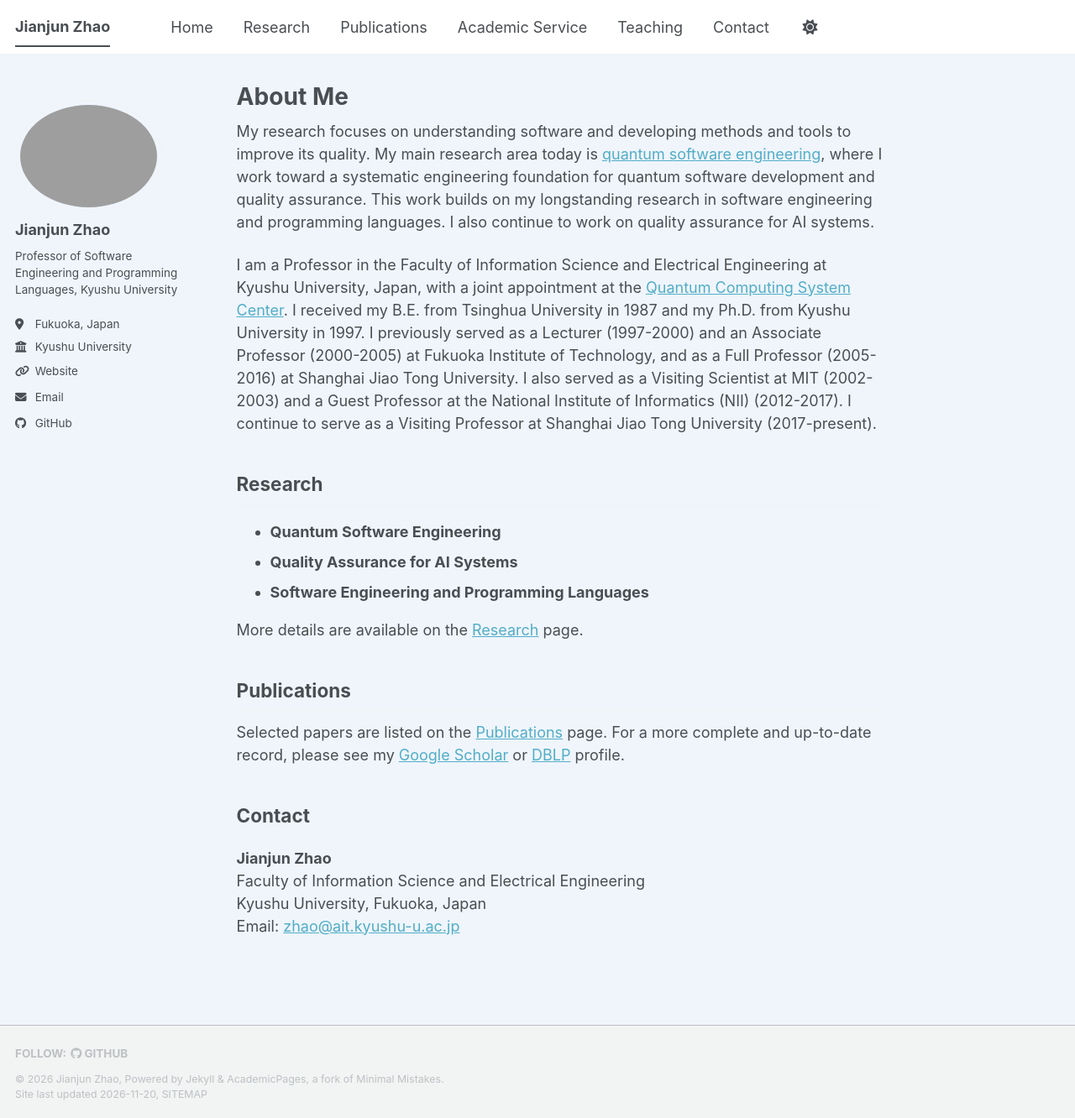
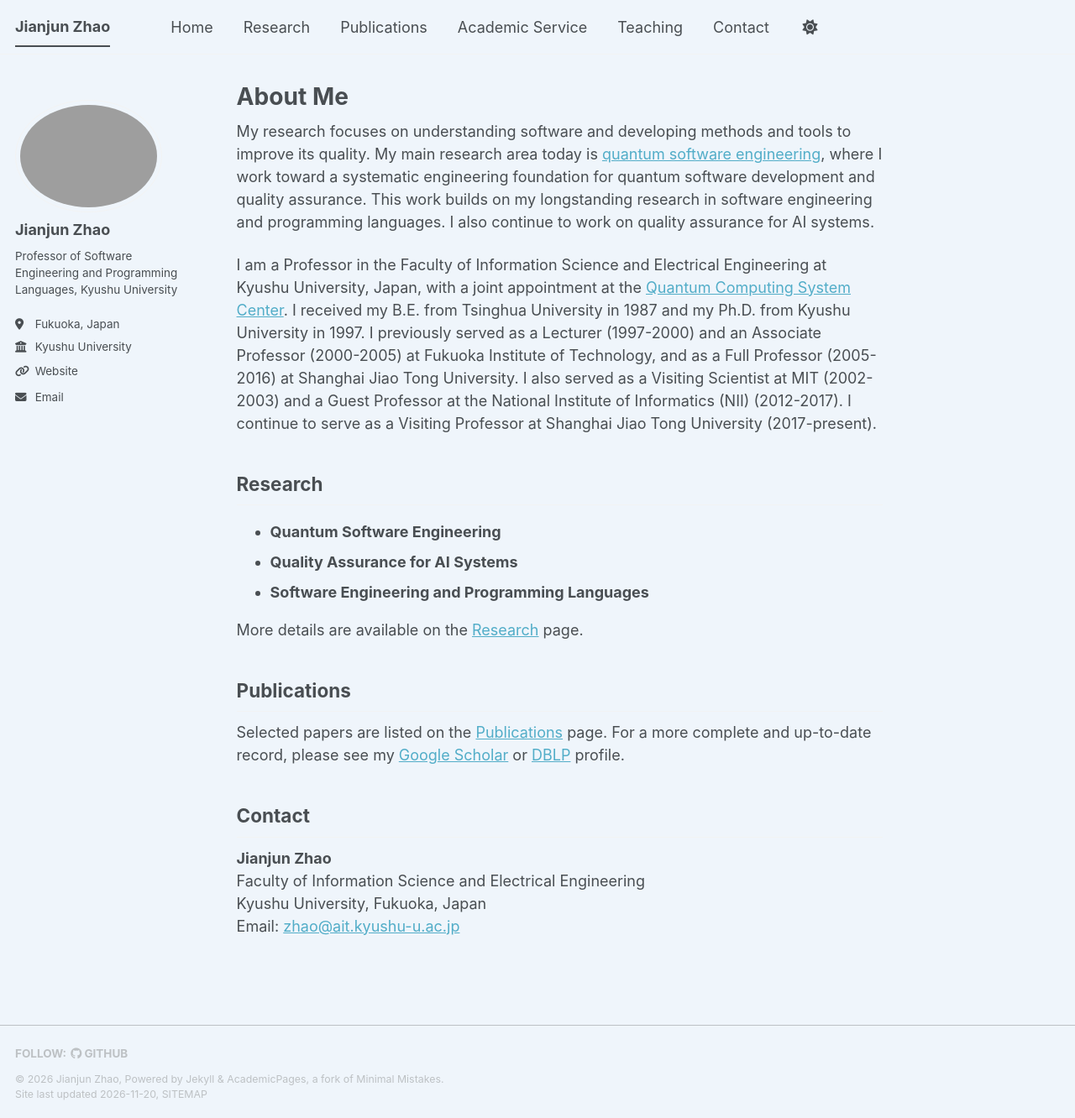
Before and after one commit to jianjunzhao-home/jianjunzhao-home.github.io, a Jekyll site: the page built from _pages/about.md, in a window 1280 px wide and 1332 px high. Shown: the whole window at 84% size. Built offline with Jekyll 4.4.1, drawn with Linux system fonts in a browser that asks for light colours; a script bundle is joined from its source files by our own code; a style sheet for code colours, icons or effects is not loaded.

Commit message:
Author profile and main.scss file

```diff
--- a/_includes/author-profile.html
+++ b/_includes/author-profile.html
@@ -85,9 +85,6 @@
       {% if author.dribbble %}
         <li><a href="https://dribbble.com/{{ author.dribbble }}"><i class="fab fa-fw fa-dribbble icon-pad-right" aria-hidden="true"></i>Dribbble</a></li>
       {% endif %}
-      {% if author.github %}
-        <li><a href="https://github.com/{{ author.github }}"><i class="fab fa-fw fa-github icon-pad-right" aria-hidden="true"></i>GitHub</a></li>
-      {% endif %}
       {% if author.kaggle %}
         <li><a href="https://kaggle.com/{{ author.kaggle }}"><i class="fab fa-fw fa-kaggle icon-pad-right" aria-hidden="true"></i>Kaggle</a></li>
       {% endif %}
--- a/assets/css/main.scss
+++ b/assets/css/main.scss
@@ -37,12 +37,8 @@
     "layout/sidebar"
 ;
 
-/* Pale blue page background; preserve the existing dark theme. */
+/* Uniform pale blue backgrounds in light mode; preserve the dark theme. */
 html:not([data-theme="dark"]) {
   --global-bg-color: #EFF5FB;
+  --global-footer-bg-color: #EFF5FB;
 }
-
-/* Keep the header and its desktop/mobile navigation white in light mode. */
-html:not([data-theme="dark"]) .masthead {
-  --global-bg-color: #fff;
-}
```
